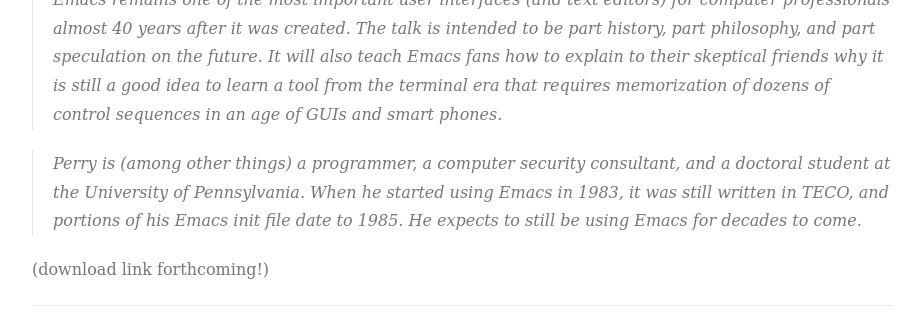
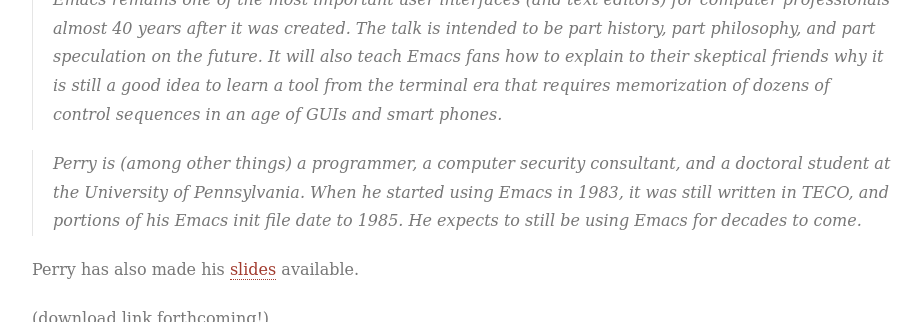
Before and after one commit to emacsnyc/emacsnyc.github.io, a Jekyll site: the page built from videos.md, in a window 1280 px wide and 900 px high, scrolled down 1058 px, cut to the strip 0-322 px from the top of the window. Shown: the whole strip, without its empty margins (178-1098 px from the left). Built offline with Jekyll 4.4.1, drawn with Linux system fonts in a browser that asks for light colours.

Commit message:
post a link to Perry's slides

```diff
--- a/videos.md
+++ b/videos.md
@@ -24,6 +24,8 @@ Perry Metzger<br />
 > Emacs remains one of the most important user interfaces (and text editors) for computer professionals almost 40 years after it was created. The talk is intended to be part history, part philosophy, and part speculation on the future. It will also teach Emacs fans how to explain to their skeptical friends why it is still a good idea to learn a tool from the terminal era that requires memorization of dozens of control sequences in an age of GUIs and smart phones.
 
 > Perry is (among other things) a programmer, a computer security consultant, and a doctoral student at the University of Pennsylvania. When he started using Emacs in 1983, it was still written in TECO, and portions of his Emacs init file date to 1985. He expects to still be using Emacs for decades to come.
+
+Perry has also made his [slides](https://s3-us-west-2.amazonaws.com/emacsnyc/documents/emacs-the-editor-of-a-lifetime.pdf) available.
 
 (download link forthcoming!)
 
```
